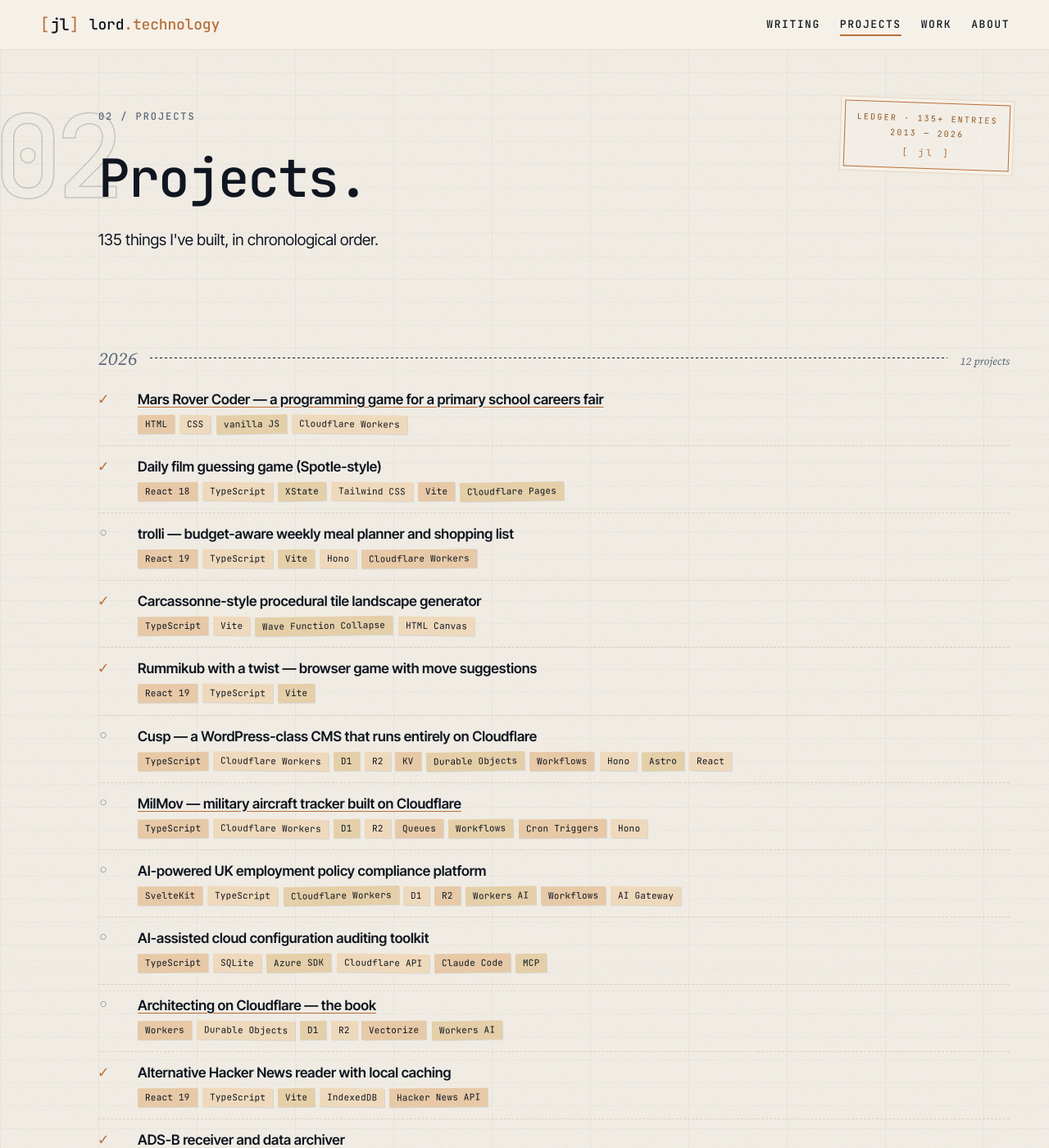
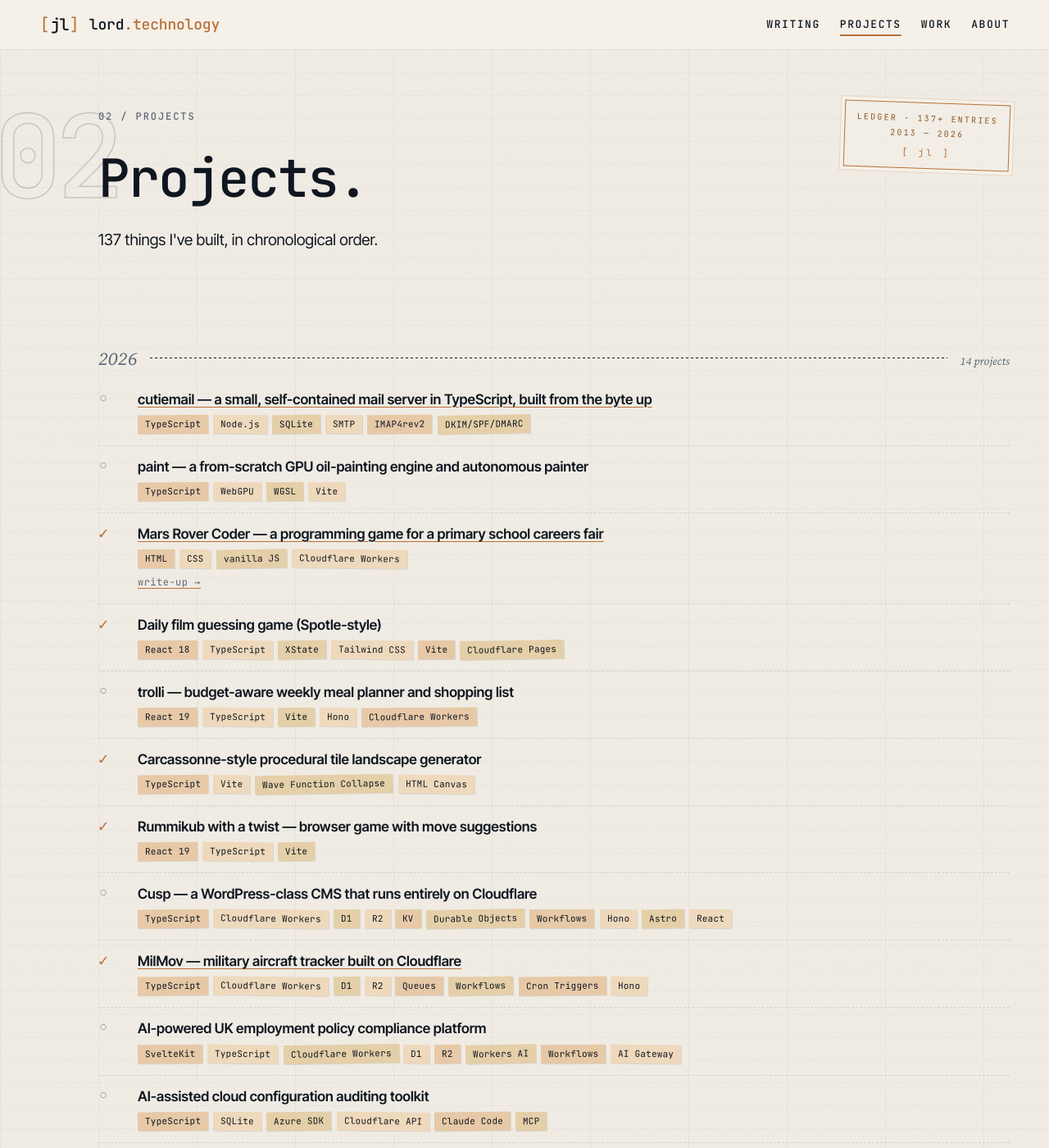
Before and after one commit to jamie-lord/Lord.technology, a Jekyll site: the page built from projects.markdown, in a window 1280 px wide and 1400 px high. Shown: the whole window at 82% size. Built offline with Jekyll 4.4.1, drawn with Linux system fonts in a browser that asks for light colours; some of the changed text lies outside the part shown.

Commit message:
Add cutiemail and paint to the ledger; link project write-ups separately
Mars Rover Coder now links the live game with the post as a write-up link, the book and MilMov are no longer WIP, and the 2022 tracker entry notes it became MilMov.

```diff
--- a/_data/projects.yml
+++ b/_data/projects.yml
@@ -2,8 +2,20 @@
 # based on ordering, linked posts, and tech clues; refine as needed.
 
 - year: 2026
+  title: cutiemail — a small, self-contained mail server in TypeScript, built from the byte up
+  url: https://cuti.email
+  wip: true
+  stack: [TypeScript, Node.js, SQLite, SMTP, IMAP4rev2, DKIM/SPF/DMARC]
+
+- year: 2026
+  title: paint — a from-scratch GPU oil-painting engine and autonomous painter
+  wip: true
+  stack: [TypeScript, WebGPU, WGSL, Vite]
+
+- year: 2026
   title: Mars Rover Coder — a programming game for a primary school careers fair
-  url: /2026/06/25/a-mars-rover-a-careers-fair-and-a-hundred-future-developers.html
+  url: https://barnack.lord.technology
+  post: /2026/06/25/a-mars-rover-a-careers-fair-and-a-hundred-future-developers.html
   stack: [HTML, CSS, vanilla JS, Cloudflare Workers]
 
 - year: 2026
@@ -31,7 +43,6 @@
 - year: 2026
   title: MilMov — military aircraft tracker built on Cloudflare
   url: /2026/05/21/the-military-aircraft-tracker-i-built-for-an-audience-of-one.html
-  wip: true
   stack: [TypeScript, Cloudflare Workers, D1, R2, Queues, Workflows, Cron Triggers, Hono]
 
 - year: 2026
@@ -47,7 +58,7 @@
 - year: 2026
   title: Architecting on Cloudflare — the book
   url: https://architectingoncloudflare.com
-  wip: true
+  post: /2026/02/12/i-wrote-a-book-about-cloudflare.html
   stack: [Workers, Durable Objects, D1, R2, Vectorize, Workers AI]
 
 - year: 2026
@@ -120,7 +131,7 @@
   stack: [Ionic, Angular, GitHub API]
 
 - year: 2022
-  title: Military aircraft tracker
+  title: Military aircraft tracker — the first version of what became MilMov
   stack: [C# .Net 6, Entity Framework, SQLite]
 
 - year: 2021
--- a/_layouts/projects.html
+++ b/_layouts/projects.html
@@ -43,6 +43,9 @@ layout: default
                 {% for s in proj.stack %}<span class="v2-tape">{{ s }}</span>{% endfor %}
               </div>
               {% endif %}
+              {% if proj.post %}
+              <a class="v2-proj-post" href="{{ proj.post }}">write-up &rarr;</a>
+              {% endif %}
             </div>
           </li>
         {% endfor %}
--- a/assets/css/main.scss
+++ b/assets/css/main.scss
@@ -445,6 +445,13 @@ a.v2-underline--link:hover { color: var(--copper-deep); }
 }
 .v2-proj-title a { text-decoration: underline; text-decoration-color: var(--copper); text-underline-offset: 3px; }
 .v2-proj-stack { display: flex; gap: 6px; flex-wrap: wrap; }
+.v2-proj-post {
+  display: inline-block; margin-top: 8px;
+  font-family: var(--font-display); font-size: 12px;
+  letter-spacing: 0.04em; color: var(--slate);
+  text-decoration: underline; text-decoration-color: var(--copper); text-underline-offset: 3px;
+}
+.v2-proj-post:hover { color: var(--ink); }
 .v2-tape {
   display: inline-block;
   font-family: var(--font-display); font-size: 11px;
```
